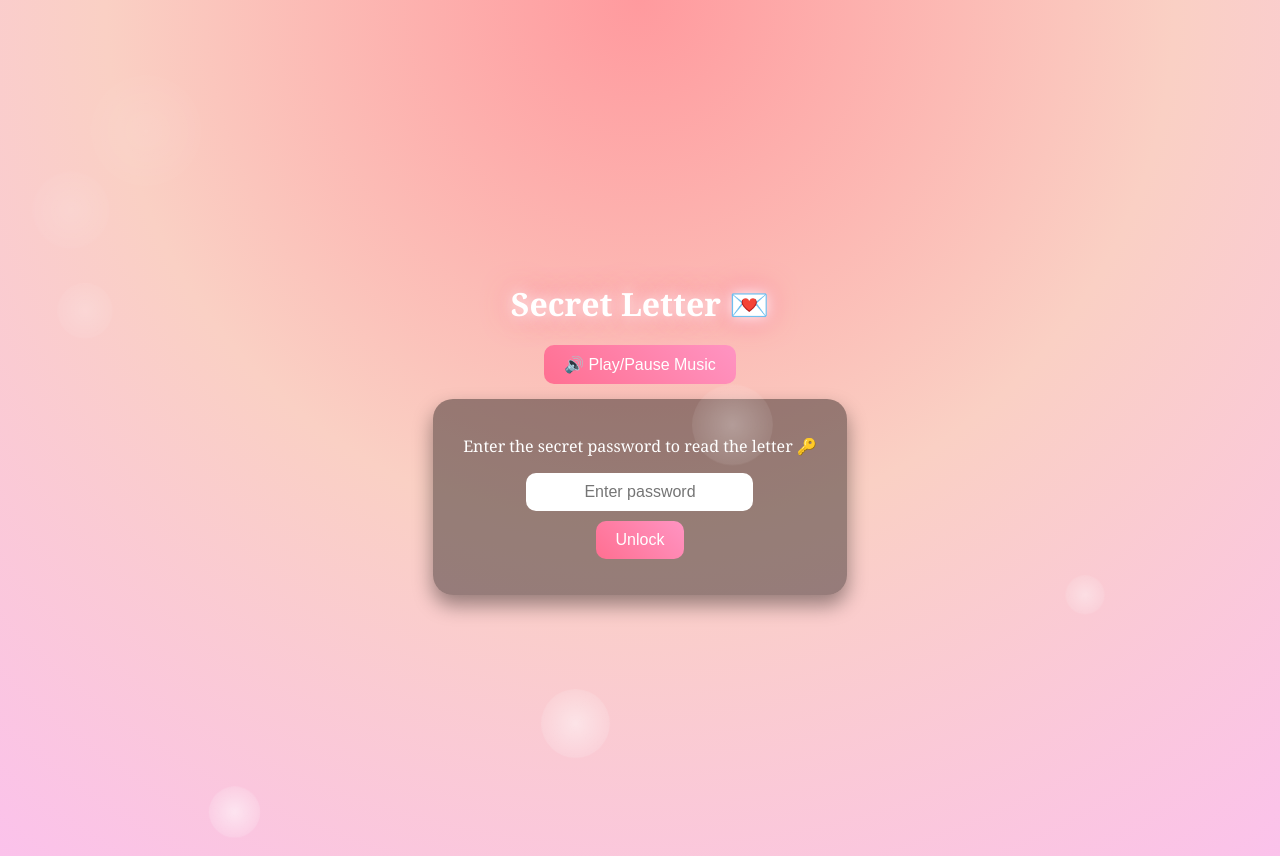
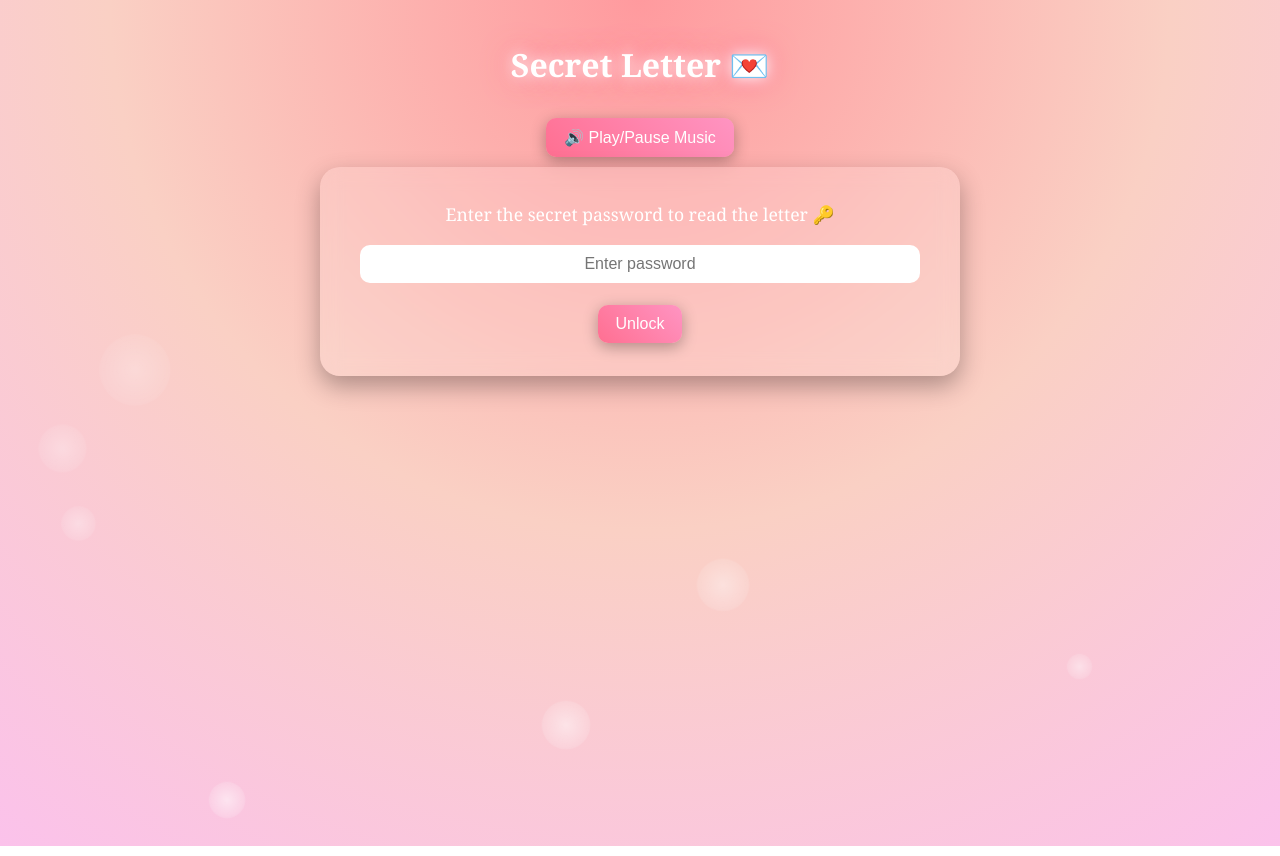
Before and after one commit to MoonPanda2009/Prinsha, a plain HTML site: page page3.html in a window 1280 px wide. Drawn offline with nearby package versions, Linux system fonts and the light colour scheme.

Commit message:
Update page3.html

```diff
--- a/page3.html
+++ b/page3.html
@@ -2,60 +2,108 @@
 <html lang="en">
 <head>
 <meta charset="UTF-8">
+<meta name="viewport" content="width=device-width, initial-scale=1.0">
 <title>For You - Secret Letter 💌</title>
-  <!-- EmailJS SDK -->
 <script src="https://cdn.jsdelivr.net/npm/emailjs-com@3/dist/email.min.js"></script>
 <script>
-    (function(){
-      emailjs.init("ZG6VWRmDbECKf0D03"); // <-- your public key
-    })();
+  (function(){ emailjs.init("ZG6VWRmDbECKf0D03"); })();
 </script>
 <style>
 body {
   display: flex;
   flex-direction: column;
-      justify-content: center;
+  justify-content: flex-start;
   align-items: center;
-      height: 100vh;
+  min-height: 100vh;
   background: radial-gradient(circle at top, #ff9a9e, #fad0c4, #fbc2eb);
   font-family: 'Georgia', serif;
   text-align: center;
   color: white;
-      padding: 20px;
-      overflow: hidden;
+  padding: 15px;
+  overflow-x: hidden;
   position: relative;
 }
-    h1 { font-size: 2rem; margin-bottom: 20px; text-shadow: 0 0 15px #fff, 0 0 30px #ff6f91; }
-    .letter {
+h1 {
+  font-size: 2rem;
+  margin: 20px 0;
+  text-shadow: 0 0 15px #fff, 0 0 30px #ff6f91;
+}
+.letter, .lock-screen {
+  width: 90%;
   max-width: 600px;
   background: rgba(255,255,255,0.15);
   backdrop-filter: blur(10px);
-      padding: 20px 30px;
+  padding: 15px 20px;
   border-radius: 20px;
-      font-size: 1.2rem;
-      line-height: 1.8;
+  font-size: 1.1rem;
+  line-height: 1.6;
   box-shadow: 0 10px 25px rgba(0,0,0,0.3);
-      animation: fadeIn 2s ease;
-      display: none;
+  animation: fadeIn 1.5s ease;
 }
-    @keyframes fadeIn { from { opacity: 0; transform: translateY(20px); } to { opacity: 1; transform: translateY(0); } }
-    .btns { margin-top: 25px; display: flex; gap: 15px; justify-content: center; }
-    button { padding: 10px 20px; font-size: 1rem; border: none; border-radius: 10px; cursor: pointer; background: linear-gradient(45deg,#ff6f91,#ff94c2); color: white; transition: 0.3s; }
+.lock-screen { margin-top: 10px; }
+.letter { display: none; margin-top: 10px; }
+
+@keyframes fadeIn {
+  from {opacity: 0; transform: translateY(20px);}
+  to {opacity: 1; transform: translateY(0);}
+}
+
+button {
+  margin-top: 12px;
+  padding: 10px 18px;
+  font-size: 1rem;
+  border: none;
+  border-radius: 10px;
+  cursor: pointer;
+  background: linear-gradient(45deg,#ff6f91,#ff94c2);
+  color: white;
+  box-shadow: 0 4px 15px rgba(0,0,0,0.3);
+  transition: 0.3s;
+}
 button:hover { background: linear-gradient(45deg,#ff4a6e,#ff6f91); }
-    input { padding: 10px; font-size: 1rem; border-radius: 10px; border: none; outline: none; margin-bottom: 10px; text-align: center; }
-    .lock-screen { background: rgba(0,0,0,0.4); padding: 20px 30px; border-radius: 20px; box-shadow: 0 10px 20px rgba(0,0,0,0.4); animation: fadeIn 1.5s ease; }
-    .glow { position: absolute; border-radius: 50%; opacity: 0.6; background: radial-gradient(circle, rgba(255,255,255,0.9), transparent); animation: float 8s infinite; }
-    @keyframes float { from { transform: translateY(0) scale(1); opacity: 0.6; } to { transform: translateY(-800px) scale(1.5); opacity: 0; } }
+
+input {
+  width: 90%;
+  padding: 10px;
+  font-size: 1rem;
+  border-radius: 10px;
+  border: none;
+  outline: none;
+  margin-bottom: 10px;
+  text-align: center;
+}
+
+.glow {
+  position: absolute;
+  border-radius: 50%;
+  opacity: 0.6;
+  background: radial-gradient(circle, rgba(255,255,255,0.9), transparent);
+  animation: float 8s linear infinite;
+}
+
+@keyframes float {
+  from { transform: translateY(0) scale(1); opacity: 0.6; }
+  to { transform: translateY(-800px) scale(1.5); opacity: 0; }
+}
+
+/* Responsive adjustments */
+@media(max-width:600px){
+  h1 { font-size:1.5rem; }
+  .letter, .lock-screen { font-size: 1rem; padding: 12px 15px; }
+  button { font-size:0.9rem; padding:8px 15px; }
+  input { font-size:0.9rem; padding:8px; }
+}
 </style>
 </head>
 <body>
+
 <h1>Secret Letter 💌</h1>
 
 <!-- Background Audio -->
 <audio id="bgAudio" loop autoplay>
   <source src="song2.mp3" type="audio/mpeg">
 </audio>
-  <button onclick="toggleSound()" style="margin-bottom:15px;">🔊 Play/Pause Music</button>
+<button onclick="toggleSound()">🔊 Play/Pause Music</button>
 
 <!-- Password Lock Screen -->
 <div class="lock-screen" id="lock">
@@ -63,18 +111,12 @@
   <input type="password" id="passwordInput" placeholder="Enter password">
   <br>
   <button onclick="checkPassword()">Unlock</button>
-    <p id="error" style="color: #ffdada; margin-top: 10px;"></p>
+  <p id="error" style="color:#ffdada; margin-top:10px;"></p>
 </div>
 
 <!-- Hidden Letter -->
 <div class="letter" id="letter">
-    Hey, I just want you to know…
-    <br><br>
-    Life hasn’t been easy for you, and I see your strength every single day.
-    You might not always feel it, but you are one of the most amazing people I know.
-    <br><br>
-    No matter what happens, remember you are not alone — and you never will be.
-    Keep smiling, because your smile can heal hearts, even mine. 💖
+  <span id="typewriter"></span>
   <div class="btns">
     <button onclick="location.href='page2.html'">⬅ Back</button>
     <button onclick="location.href='index.html'">🏠 Home</button>
@@ -85,6 +127,29 @@
 const correctPassword = "love123";
 const serviceID = "service_pwmjjlq";
 const templateID = "template_kobrt0k";
+
+const letterText = `Hey, I just want you to know…
+Life hasn’t been easy for you, and I see your strength every single day.
+You might not always feel it, but you are one of the most amazing people I know.
+No matter what happens, remember you are not alone — and you never will be.
+Keep smiling, because your smile can heal hearts, even mine. 💖`;
+
+const typewriterElement = document.getElementById('typewriter');
+let i = 0;
+
+function typeWriter() {
+  if (i < letterText.length) {
+    typewriterElement.innerHTML += letterText.charAt(i) === "\n" ? "<br>" : letterText.charAt(i);
+    i++;
+    setTimeout(typeWriter, 50);
+  }
+}
+
+function showLetterWithEffect() {
+  document.getElementById("lock").style.display = "none";
+  document.getElementById("letter").style.display = "block";
+  typeWriter();
+}
 
 async function checkPassword() {
   const input = document.getElementById("passwordInput").value;
@@ -101,8 +166,7 @@
 
   // Show letter if password correct
   if (input === correctPassword) {
-        document.getElementById("lock").style.display = "none";
-        document.getElementById("letter").style.display = "block";
+    showLetterWithEffect();
   } else {
     document.getElementById("error").textContent = "❌ Wrong password, try again!";
   }
@@ -112,22 +176,20 @@
 function createGlow() {
   const glow = document.createElement("div");
   glow.className = "glow";
-      const size = 30 + Math.random() * 80;
+  const size = 20 + Math.random()*60;
   glow.style.width = size + "px";
   glow.style.height = size + "px";
-      glow.style.left = Math.random() * window.innerWidth + "px";
+  glow.style.left = Math.random()*window.innerWidth + "px";
   glow.style.bottom = "0px";
   document.body.appendChild(glow);
-      setTimeout(() => glow.remove(), 8000);
+  setTimeout(()=>glow.remove(),8000);
 }
-    setInterval(createGlow, 700);
+setInterval(createGlow,700);
 
 // Music toggle
 const audio = document.getElementById('bgAudio');
-    function toggleSound() {
-      if(audio.paused) audio.play();
-      else audio.pause();
-    }
+function toggleSound(){ if(audio.paused) audio.play(); else audio.pause(); }
 </script>
+
 </body>
 </html>
```
Lines whose indentation alone changed are shown as unchanged.
